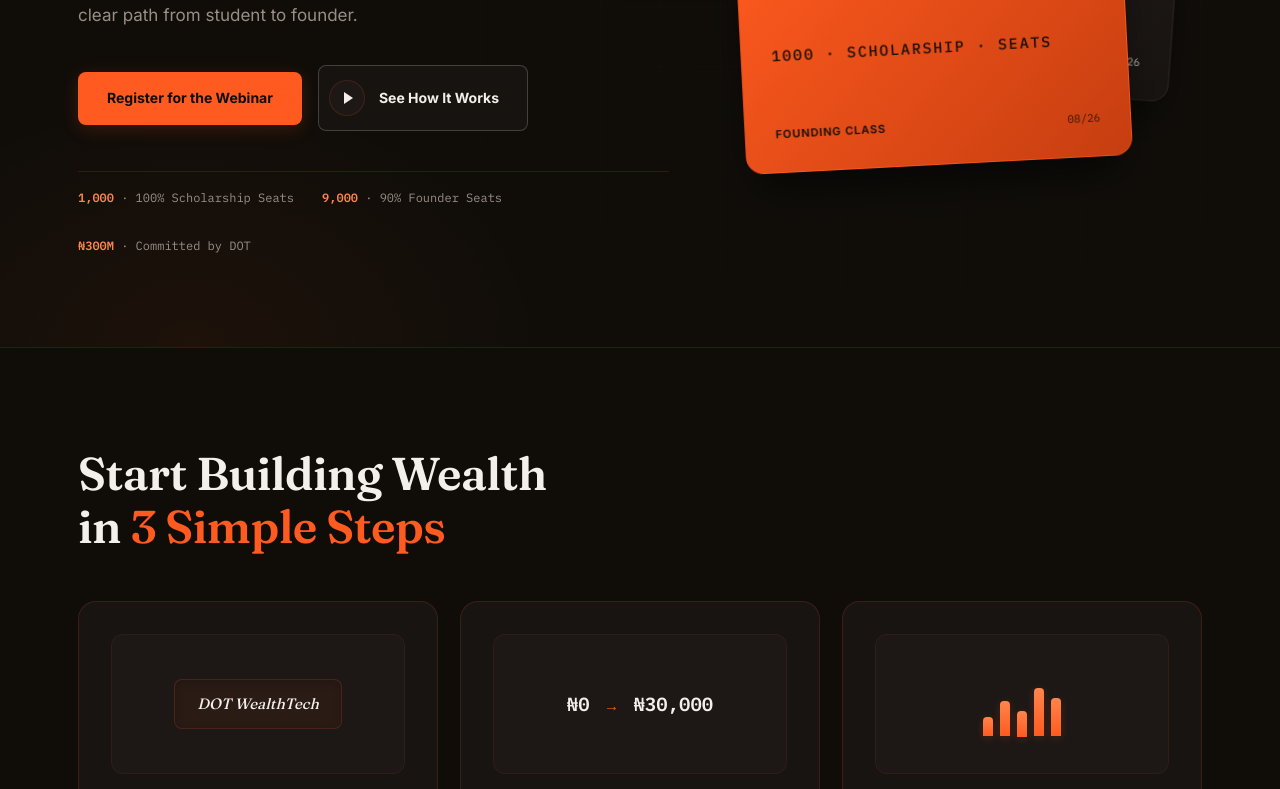
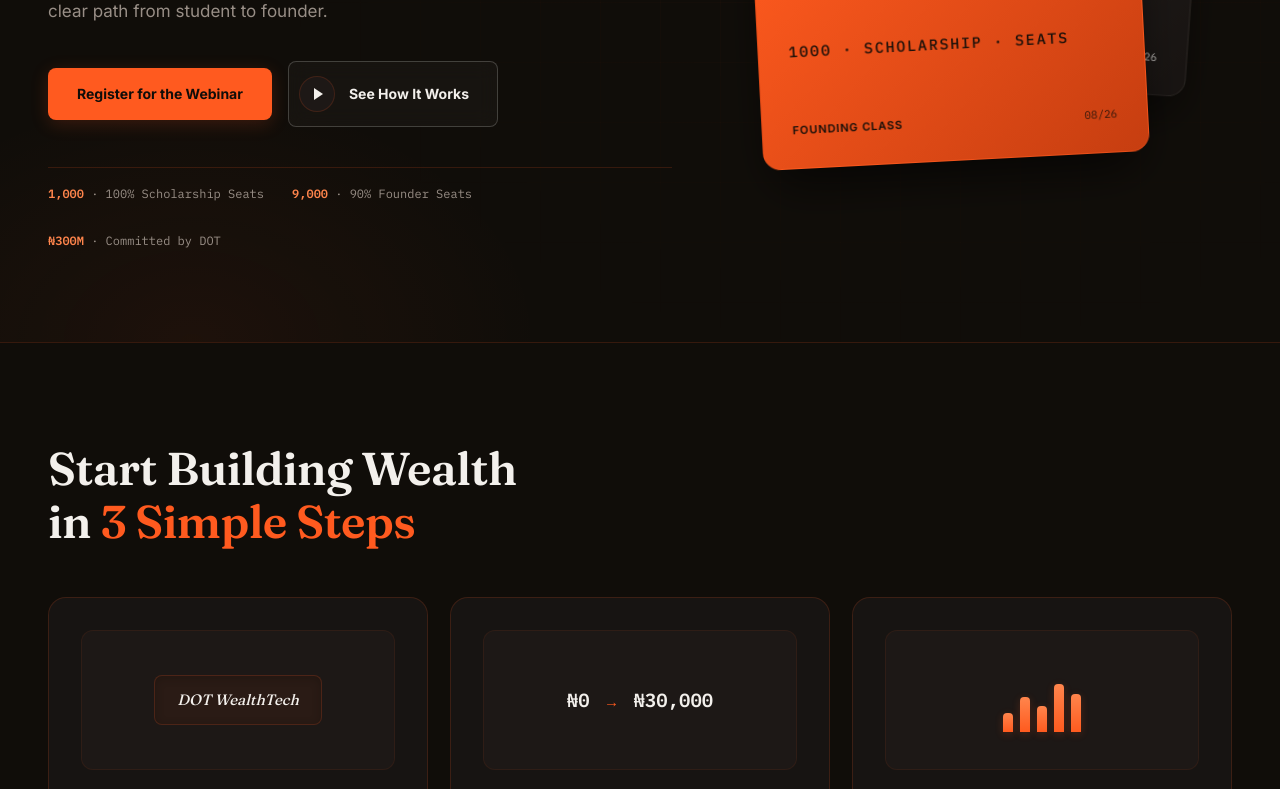
Before and after one commit to GODSON-create/WEALTHTECH, a website built with Vite: page index.html in a window 1280 px wide. Shown: the part 482-1271 px from the top of the page. Built offline with nearby package versions, Linux system fonts and the light colour scheme; no server answers.

Commit message:
feat: add favicon and expand layout container to fill screen better

```diff
--- a/index.html
+++ b/index.html
@@ -5,6 +5,7 @@
   <meta name="viewport" content="width=device-width, initial-scale=1.0">
   <title>DOT WealthTech | Cohort 1 — Build Income. Build Wealth. Build the Future.</title>
   <meta name="description" content="DOT WealthTech Cohort 1 is a founder-focused WealthTech program helping university students learn modern wealth management, build income-generating skills, and prepare to launch scalable ventures.">
+  <link rel="icon" type="image/svg+xml" href="/favicon.svg">
 
   <!-- Preconnect & Fonts -->
   <link rel="preconnect" href="https://fonts.googleapis.com">
--- a/src/style.css
+++ b/src/style.css
@@ -18,7 +18,7 @@
   --line: hsla(16, 100%, 56%, 0.16);
   --line-strong: hsla(16, 100%, 56%, 0.3);
 
-  --max: 1180px;
+  --max: 1560px;
   --font-display: 'Fraunces', serif;
   --font-sans: 'Inter', sans-serif;
   --font-mono: 'IBM Plex Mono', monospace;
@@ -71,9 +71,10 @@ a {
 }
 
 .wrap {
+  width: 100%;
   max-width: var(--max);
   margin: 0 auto;
-  padding: 0 28px;
+  padding: 0 clamp(24px, 4vw, 48px);
 }
 
 h1, h2, h3, .display {
```
Also changed, not shown: public/favicon.svg (added).
